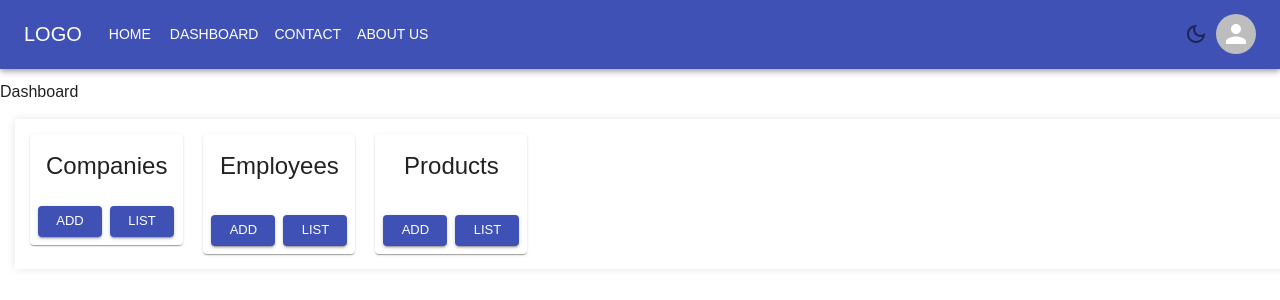
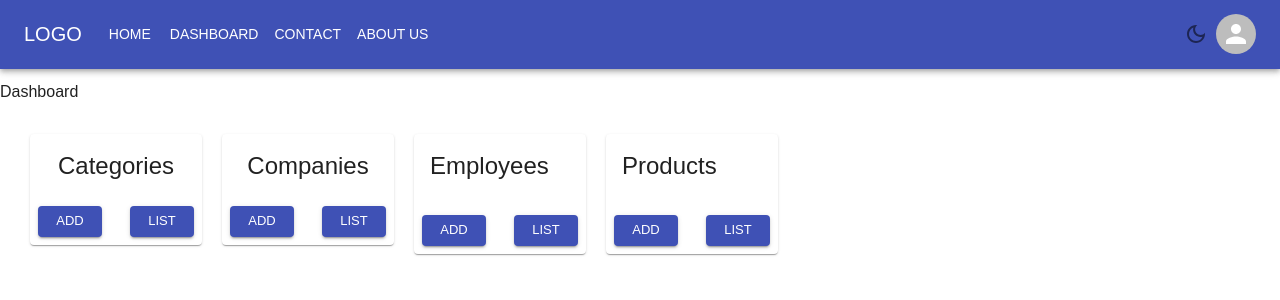
Before and after one commit to hgozutok/react-manager, a React (Create React App) app: page /dashboard in a window 1280 px wide. Shown: the top 300 px of the page. Built offline with nearby package versions, Linux system fonts and the light colour scheme; sample sign-in values are in the browser's storage.

Commit message:
dahsboard

```diff
--- a/src/_components/routes/RouteTables.js
+++ b/src/_components/routes/RouteTables.js
@@ -11,6 +11,7 @@ import Contact from "pages/Contact";
 import { Home } from "pages/Home";
 import Dashboard from "pages/dashboard";
 import Register from "login/Register";
+import { ListCategories } from "pages/dashboard/Category/ListCategories";
 
 function RouteTables() {
   return (
@@ -61,6 +62,14 @@ function RouteTables() {
           </Layout>
         }
       />
+      <Route
+        path="/dashboard/categories"
+        element={
+          <Layout>
+            <ListCategories />
+          </Layout>
+        }
+      />
     </Routes>
   );
 }
--- /dev/null
+++ b/src/_components/services/useCategories.js
@@ -0,0 +1,78 @@
+import React from "react";
+import axios from "axios";
+import { useRecoilValue } from "recoil";
+import { authAtom } from "_state";
+
+const useCategories = () => {
+  const [categories, setCategories] = React.useState([]);
+  const [category, setCategory] = React.useState([]);
+  const auth = useRecoilValue(authAtom);
+
+  const baseUrl = `${process.env.REACT_APP_API_URL}/api`;
+
+  //   React.useEffect(() => {
+  //     getCategories().then((res) => {
+  //       setCategories(res);
+  //     });
+  //   }, []);
+
+  return {
+    getCategories,
+    getCategory,
+    createCategory,
+    updateCategory,
+    deleteCategory,
+    categories,
+    setCategories,
+  };
+
+  async function getCategories() {
+    const response = await axios.get(`${baseUrl}/categories/`, {
+      headers: {
+        Authorization: `Bearer ${auth.token}`,
+      },
+    });
+    //   .then((res) => {
+    //     return res;
+    //   });
+    return response.data;
+  }
+
+  async function getCategory(id) {
+    const response = await axios
+      .get(`${baseUrl}/categories/${id}`)
+      .then((res) => {
+        setCategory(res.data);
+      });
+    return response.data;
+  }
+
+  async function createCategory(category) {
+    const response = await axios
+      .post(`${baseUrl}/categories/`, category)
+      .then((res) => {
+        setCategory(res.data);
+      });
+    return response.data;
+  }
+
+  async function updateCategory(id, category) {
+    const response = await axios
+      .put(`${baseUrl}/categories/${id}`, category)
+      .then((res) => {
+        setCategory(res.data);
+      });
+    return response.data;
+  }
+
+  async function deleteCategory(id) {
+    const response = await axios
+      .delete(`${baseUrl}/categories/${id}`)
+      .then((res) => {
+        setCategory(res.data);
+      });
+    return response.data;
+  }
+};
+
+export { useCategories };
--- /dev/null
+++ b/src/pages/dashboard/Category/ListCategories.js
@@ -0,0 +1,49 @@
+import React from "react";
+import { Typography } from "@mui/material";
+import { Grid, Card, CardContent, CardActions, Button } from "@mui/material";
+import { useCategories } from "_components/services/useCategories";
+
+export const ListCategories = () => {
+  const { getCategories } = useCategories();
+  const [categories, setCategories] = React.useState([]);
+
+  const [isLoading, setIsloding] = React.useState(false);
+
+  React.useEffect(() => {
+    async function fetchData() {
+      setIsloding(true);
+      setCategories(await getCategories());
+
+      console.log("categories", categories);
+      setIsloding(false);
+    }
+
+    fetchData();
+  }, []);
+
+  return isLoading ? (
+    <div>Loading...</div>
+  ) : (
+    <div>
+      {categories.map((category) => {
+        return (
+          <Card key={category.categoryID}>
+            <CardContent>
+              <Typography variant="h5" gutterBottom>
+                {category.categoryName}
+              </Typography>
+            </CardContent>
+            <CardActions>
+              <Button variant="contained" size="small">
+                Edit
+              </Button>
+              <Button variant="contained" size="small">
+                Delete
+              </Button>
+            </CardActions>
+          </Card>
+        );
+      })}
+    </div>
+  );
+};
--- a/src/pages/dashboard/index.js
+++ b/src/pages/dashboard/index.js
@@ -17,15 +17,12 @@ function Dashboard() {
       Dashboard
       <Grid
         container
-        margin={25}
         spacing={3}
         sx={{
           margin: "15px",
           padding: "15px",
 
           borderRadius: "1px",
-
-          boxShadow: "0px 0px 10px rgba(0, 0, 0, 0.1)",
 
           display: "flex",
           flexDirection: "row",
@@ -39,10 +36,73 @@ function Dashboard() {
         }}
       >
         <Card>
-          <CardContent boxShadow={2}>
+          <CardContent>
+            <Typography variant="h5">Categories</Typography>
+          </CardContent>
+          <CardActions
+            sx={{
+              display: "flex",
+              flexDirection: "row",
+              flexWrap: "wrap",
+              gap: "20px",
+            }}
+          >
+            <Button variant="contained" size="small">
+              Add
+            </Button>
+            <Button
+              href="/dashboard/categories"
+              variant="contained"
+              size="small"
+            >
+              List
+            </Button>
+          </CardActions>
+        </Card>
+
+        <Card>
+          <CardContent>
             <Typography variant="h5">Companies</Typography>
           </CardContent>
-          <CardActions>
+          <CardActions
+            sx={{
+              display: "flex",
+              flexDirection: "row",
+              flexWrap: "wrap",
+              gap: "20px",
+            }}
+          >
+            <Button variant="contained" size="small">
+              Add
+            </Button>
+            <Button href="#" variant="contained" size="small">
+              List
+            </Button>
+          </CardActions>
+        </Card>
+
+        <Card>
+          <CardContent
+            sx={{
+              display: "flex",
+              flexDirection: "row",
+              flexWrap: "wrap",
+              gap: "20px",
+            }}
+          >
+            <Typography variant="h5" gutterBottom>
+              Employees
+            </Typography>
+          </CardContent>
+
+          <CardActions
+            sx={{
+              display: "flex",
+              flexDirection: "row",
+              flexWrap: "wrap",
+              gap: "20px",
+            }}
+          >
             <Button variant="contained" size="small">
               Add
             </Button>
@@ -53,30 +113,27 @@ function Dashboard() {
         </Card>
 
         <Card>
-          <CardContent>
-            <Typography variant="h5" gutterBottom>
-              Employees
-            </Typography>
-          </CardContent>
-
-          <CardActions>
-            <Button variant="contained" size="small">
-              Add
-            </Button>
-            <Button variant="contained" size="small">
-              List
-            </Button>
-          </CardActions>
-        </Card>
-
-        <Card>
-          <CardContent>
+          <CardContent
+            sx={{
+              display: "flex",
+              flexDirection: "row",
+              flexWrap: "wrap",
+              gap: "20px",
+            }}
+          >
             <Typography variant="h5" gutterBottom>
               Products
             </Typography>
           </CardContent>
 
-          <CardActions>
+          <CardActions
+            sx={{
+              display: "flex",
+              flexDirection: "row",
+              flexWrap: "wrap",
+              gap: "20px",
+            }}
+          >
             <Button variant="contained" size="small">
               Add
             </Button>
```
Also changed, not shown: src/_components/services/useProduct.js (added, +28 -0 lines).
